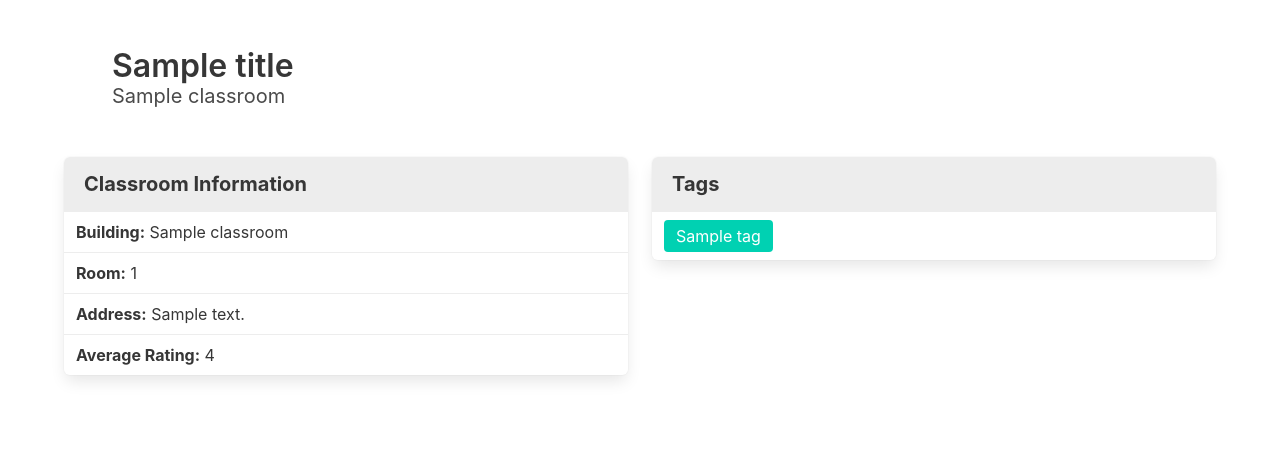
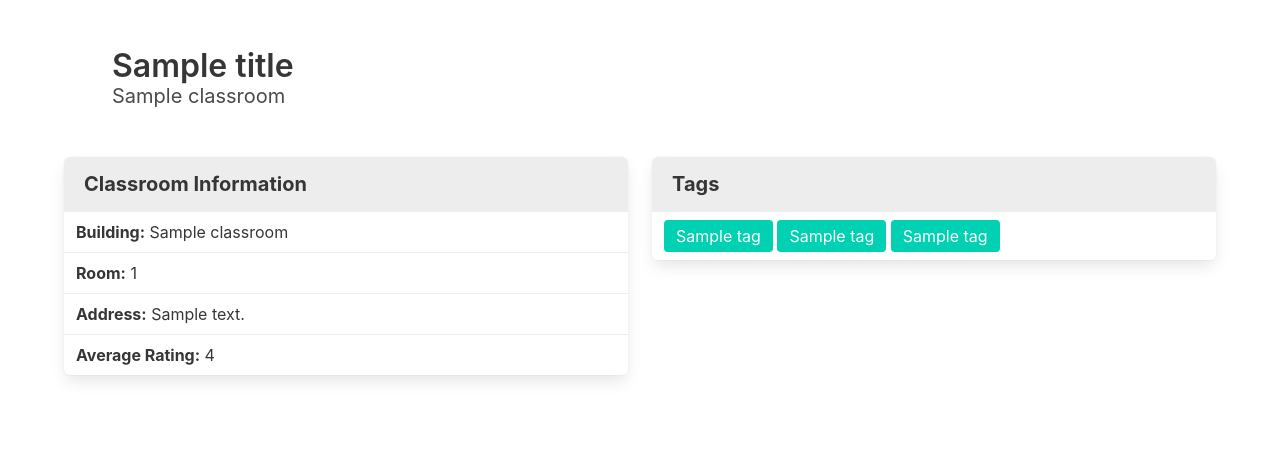
Before and after one commit to Iune/CS411Project, a Flask app: template templates/classroom-bulma.html in a window 1280 px wide. Shown: the part 72-523 px from the top of the page. Run offline with Flask 2, Linux system fonts and the light colour scheme; the template is opened without the code that fills it: most values are stand-ins (such as "Sample title", 1, 10 or a date in 2020); some libraries are stand-ins or nearby versions.

Commit message:
Updating Templates

```diff
--- a/templates/classroom-bulma.html
+++ b/templates/classroom-bulma.html
@@ -30,7 +30,7 @@
 		<nav class="panel">
 			<p class="panel-heading">Tags</p>
 			<div class="panel-block">
-				<p>{% if classroom['tags']|length == 0 %} <i>No tags</i> {% endif %}
+				<p><span class="tag is-primary is-medium">{{tag}}</span> <span class="tag is-primary is-medium">{{tag}}</span> {% if classroom['tags']|length == 0 %} <i>No tags</i> {% endif %}
 						{% for tag in classroom['tags'] %}
 						<span class="tag is-primary is-medium">{{tag}}</span>
 						{% endfor %}</p>
```
